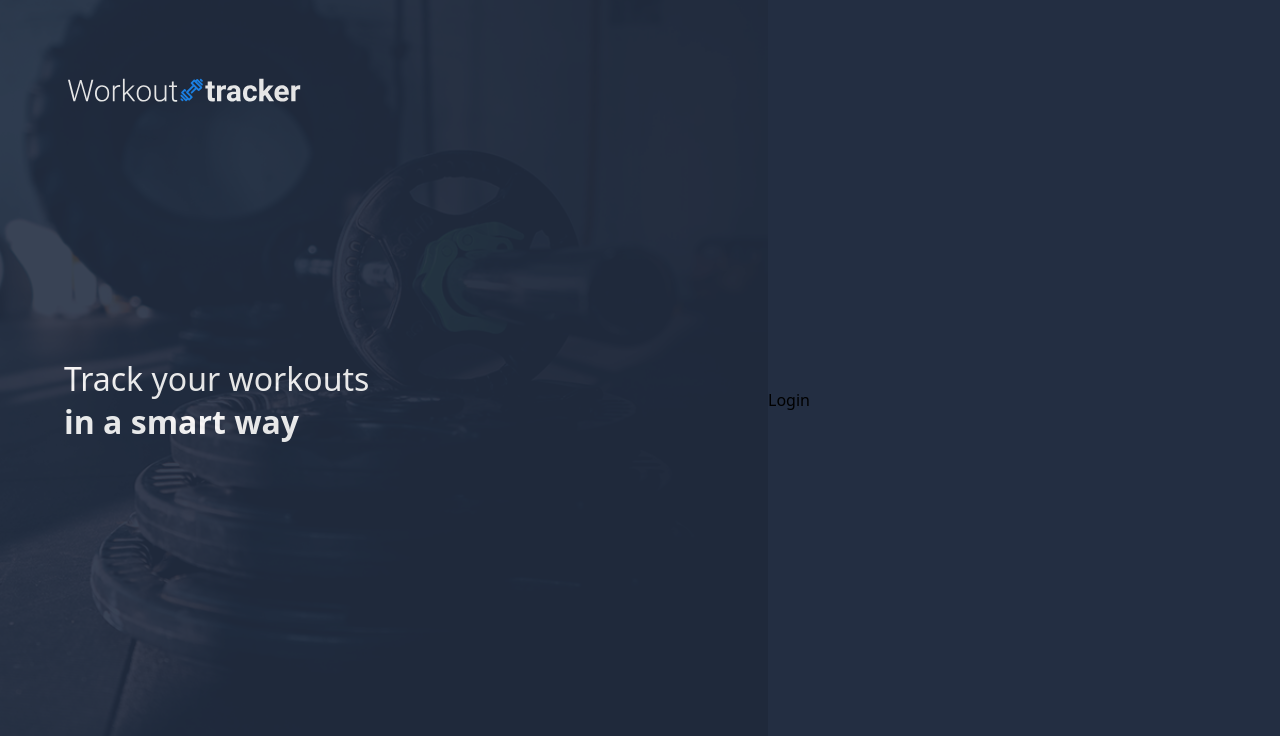
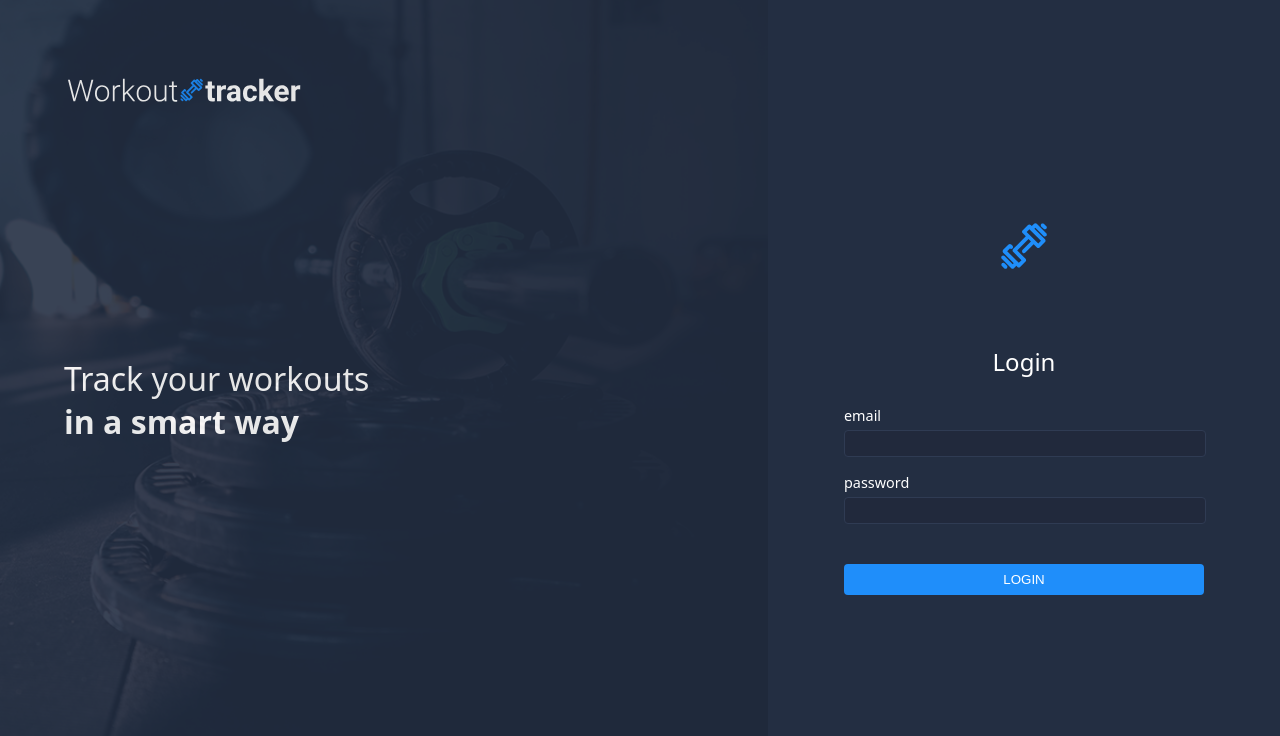
Before and after one commit to konradpichalski/workout-tracker, a React (Create React App) app in the folder client/: page / in a window 1280 px wide. Shown: the top 736 px of the page. Built offline with nearby package versions, Linux system fonts and the light colour scheme.

Commit message:
Add Input, ActionButton and Login components

```diff
--- a/client/src/actions/auth.js
+++ b/client/src/actions/auth.js
@@ -1,7 +1,11 @@
-import { LOGOUT } from './types';
+import { LOGOUT, LOGIN } from './types';
 import { setAlert } from './alert';
 
 export const logout = () => async (dispatch) => {
   dispatch({ type: LOGOUT });
   dispatch(setAlert('Logged out', 'success'));
 };
+
+export const login = () => ({
+  type: LOGIN,
+});
--- a/client/src/actions/types.js
+++ b/client/src/actions/types.js
@@ -1,4 +1,5 @@
 export const LOGOUT = 'LOGOUT';
+export const LOGIN = 'LOGIN';
 
 export const SET_ALERT = 'SET_ALERT';
 export const REMOVE_ALERT = 'REMOVE_ALERT';
--- /dev/null
+++ b/client/src/components/ActionButton/ActionButton.js
@@ -0,0 +1,9 @@
+import React from 'react';
+
+import { Button } from './styled';
+
+const ActionButton = ({ children, ...rest }) => (
+  <Button {...rest}>{children}</Button>
+);
+
+export default ActionButton;
--- /dev/null
+++ b/client/src/components/ActionButton/styled.js
@@ -0,0 +1,16 @@
+import styled from 'styled-components';
+
+import { flex, colours } from '../../styles/config';
+
+const { primary, textPrimary, backLight } = colours;
+
+export const Button = styled.button`
+  color: ${textPrimary};
+  cursor: pointer;
+  background: ${(props) => (props.primary ? primary : backLight)};
+  padding: 8px 20px;
+  border-radius: 4px;
+  text-transform: uppercase;
+  width: ${(props) => props.fullWidth && '100%'};
+  margin: 2rem;
+`;
--- /dev/null
+++ b/client/src/components/Input/Input.js
@@ -0,0 +1,21 @@
+import React from 'react';
+import PropTypes from 'prop-types';
+
+import { InputContainer, Label, InputElement } from './styled';
+
+const Input = ({ label, name, value, onChange, ...rest }) => (
+  <InputContainer>
+    <Label htmlFor={name}>{label}</Label>
+    <InputElement name={name} value={value} onChange={onChange} {...rest} />
+  </InputContainer>
+);
+
+Input.propTypes = {
+  label: PropTypes.string.isRequired,
+  name: PropTypes.string.isRequired,
+  value: PropTypes.string.isRequired,
+  type: PropTypes.string,
+  onChange: PropTypes.func.isRequired,
+};
+
+export default Input;
--- /dev/null
+++ b/client/src/components/Input/styled.js
@@ -0,0 +1,31 @@
+import styled from 'styled-components';
+
+import { flex, colours } from '../../styles/config';
+
+const { primary, backDark, backLight } = colours;
+
+export const InputContainer = styled.div`
+  width: 100%;
+  margin: 0.5rem 0;
+  ${flex('column', 'center', 'flex-start')}
+`;
+
+export const Label = styled.label`
+  font-size: 0.9rem;
+  font-weight: 200;
+  margin-bottom: 5px;
+`;
+
+export const InputElement = styled.input`
+  width: 100%;
+  padding: 5px 0;
+  border-radius: 4px;
+  background: ${backDark};
+  border: 1px solid ${backLight};
+  outline: none;
+  color: ${primary};
+
+  &:focus {
+    border: 1px solid ${primary};
+  }
+`;
--- a/client/src/components/Login/Login.js
+++ b/client/src/components/Login/Login.js
@@ -1,5 +1,70 @@
-import React from 'react';
+import React, { useState } from 'react';
+import { connect } from 'react-redux';
+import { Redirect } from 'react-router-dom';
+import PropTypes from 'prop-types';
 
-const Login = () => <div>Login</div>;
+// import components
+import Input from '../Input/Input';
+import ActionButton from '../ActionButton/ActionButton';
+// import actions
+import { login } from '../../actions/auth';
 
-export default Login;
+// import styling
+import { AuthContainer, Logo, Header2, Form } from './styled';
+import { logoIconSvg } from '../../styles/svgs';
+
+// component
+const Login = ({ login, isAuthenticated }) => {
+  const [formData, setFormData] = useState({
+    email: '',
+    password: '',
+  });
+
+  const { email, password } = formData;
+
+  const onChange = (e) =>
+    setFormData({ ...formData, [e.target.name]: e.target.value });
+
+  const onSubmit = async (e) => {
+    e.preventDefault();
+    login(email, password);
+  };
+
+  if (isAuthenticated) {
+    return <Redirect to='/calendar' />;
+  }
+
+  return (
+    <AuthContainer>
+      <Logo>{logoIconSvg}</Logo>
+
+      <Header2>Login</Header2>
+
+      <Form onSubmit={onSubmit}>
+        <Input label='email' name='email' value={email} onChange={onChange} />
+        <Input
+          label='password'
+          name='password'
+          value={password}
+          type='password'
+          onChange={onChange}
+        />
+      </Form>
+
+      <ActionButton primary fullWidth>
+        Login
+      </ActionButton>
+    </AuthContainer>
+  );
+};
+
+Login.propTypes = {
+  login: PropTypes.func.isRequired,
+  isAuthenticated: PropTypes.bool,
+};
+
+const mapStateToProps = (state) => ({
+  isAuthenticated: state.auth.isAuthenticated,
+});
+
+export default connect(mapStateToProps, { login })(Login);
--- /dev/null
+++ b/client/src/components/Login/styled.js
@@ -0,0 +1,35 @@
+import styled from 'styled-components';
+
+import { flex, desktop, colours } from '../../styles/config';
+
+const { textPrimary } = colours;
+
+export const AuthContainer = styled.div`
+  ${flex('column', 'center', 'center')}
+  max-width: 400px;
+  width: 100%;
+  margin: auto;
+  padding: 20px;
+  color: ${textPrimary};
+`;
+
+export const Logo = styled.div`
+  display: none;
+  width: 50px;
+  margin: 3rem;
+
+  ${desktop} {
+    display: block;
+  }
+`;
+
+export const Header2 = styled.h2`
+  font-weight: 300;
+`;
+
+export const Form = styled.form`
+  width: 100%;
+  ${flex('column', 'center', 'center')}
+`;
+
+export const LoginForm = styled.form``;
```
